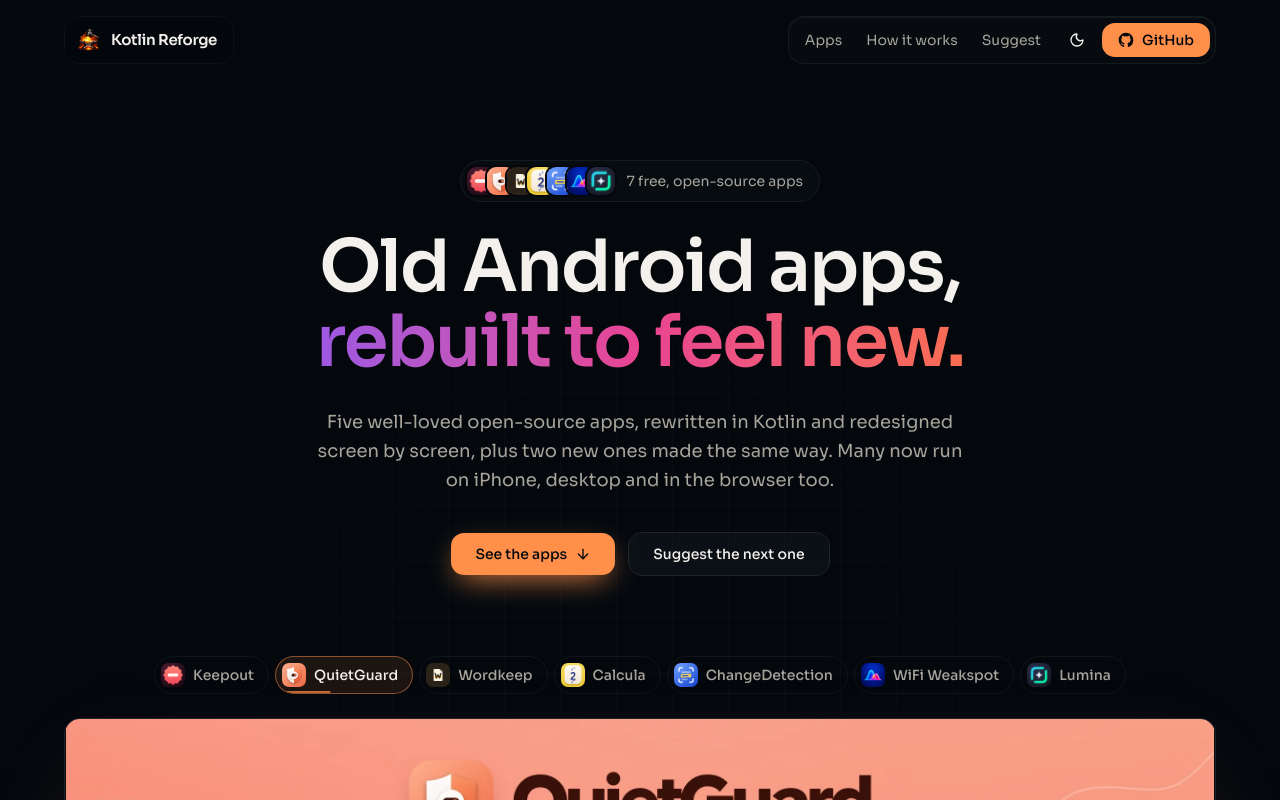
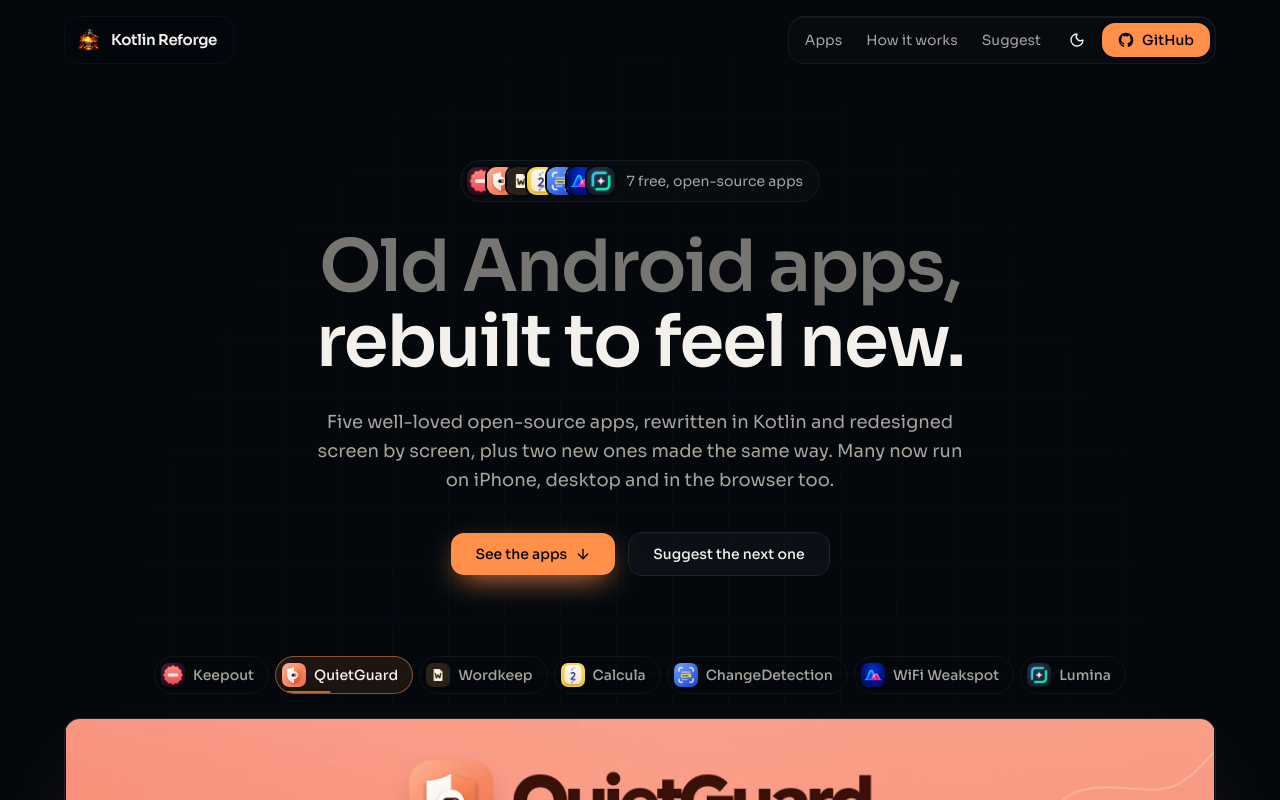
Before and after one commit to bernaferrari/kotlin-reforge, a Next.js app: page / in a window 1280 px wide. Shown: the top 800 px of the page. Built offline with nearby package versions, Linux system fonts and the light colour scheme.

Commit message:
Two-tone headline instead of the gradient, on the site and the social image; no brand line on the social image

```diff
--- a/components/landing/hero.tsx
+++ b/components/landing/hero.tsx
@@ -50,10 +50,8 @@
         </div>
 
         <h1 className="forge-section-title mt-7 text-4xl font-semibold leading-[1.04] tracking-tight sm:text-6xl lg:text-7xl">
-          Old Android apps,
-          <span className="block bg-gradient-to-r from-[#7F52FF] via-[#E94392] to-[#FF7A1A] bg-clip-text pb-1 text-transparent">
-            rebuilt to feel new.
-          </span>
+          <span className="text-muted-foreground/70">Old Android apps,</span>
+          <span className="block pb-1 text-foreground">rebuilt to feel new.</span>
         </h1>
 
         <p className="mx-auto mt-6 max-w-2xl text-base leading-relaxed text-muted-foreground sm:text-lg">
```
Also changed, not shown: public/social.png.
